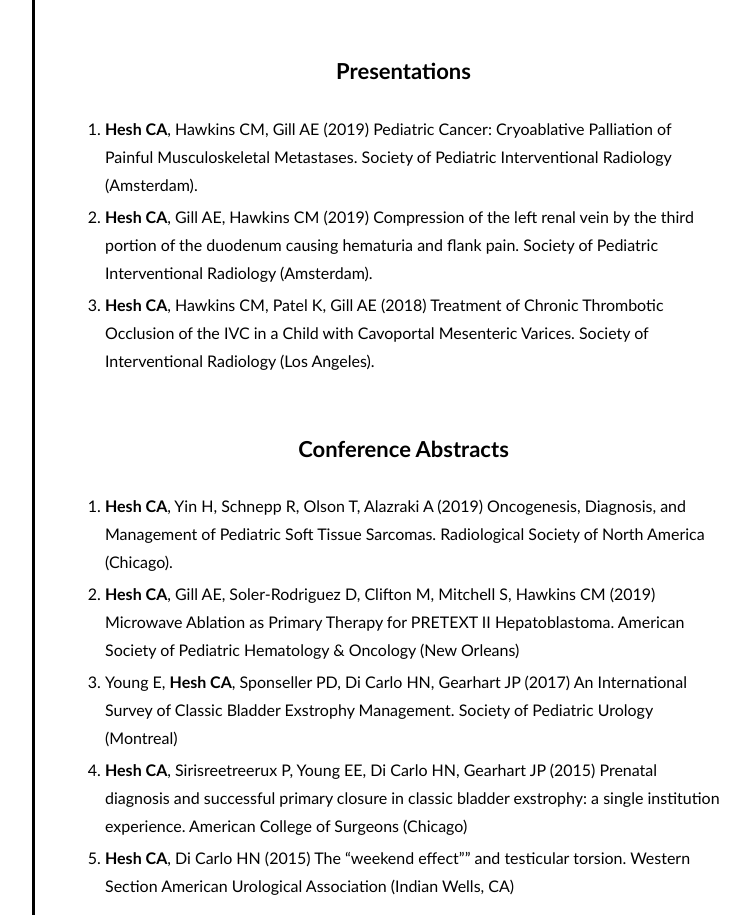
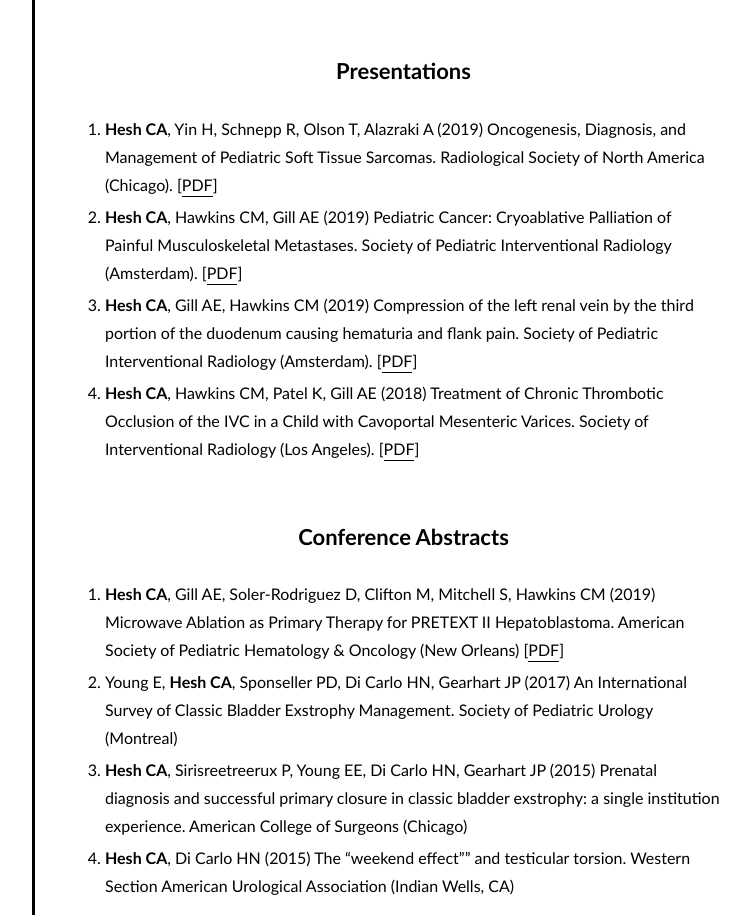
Before and after one commit to heshca/heshca.github.io, a plain HTML site: page cv/index.html in a window 1280 px wide. Shown: the part 1879-2794 px from the top of the page, without its empty margins (388-1138 px from the left). Drawn offline with nearby package versions, Linux system fonts and the light colour scheme; some packages are replaced by stand-ins of ours.

Commit message:
New PDFs

```diff
--- a/cv/index.html
+++ b/cv/index.html
@@ -111,14 +111,14 @@
 </ol>
 <h2 id="presentations">Presentations</h2>
 <ol>
-<li><strong>Hesh CA</strong>, Hawkins CM, Gill AE (2019) Pediatric Cancer: Cryoablative Palliation of Painful Musculoskeletal Metastases. Society of Pediatric Interventional Radiology (Amsterdam).</li>
-<li><strong>Hesh CA</strong>, Gill AE, Hawkins CM (2019) Compression of the left renal vein by the third portion of the duodenum causing hematuria and ﬂank pain. Society of Pediatric Interventional Radiology (Amsterdam).</li>
-<li><strong>Hesh CA</strong>, Hawkins CM, Patel K, Gill AE (2018) Treatment of Chronic Thrombotic Occlusion of the IVC in a Child with Cavoportal Mesenteric Varices. Society of Interventional Radiology (Los Angeles).</li>
+<li><strong>Hesh CA</strong>, Yin H, Schnepp R, Olson T, Alazraki A (2019) Oncogenesis, Diagnosis, and Management of Pediatric Soft Tissue Sarcomas. Radiological Society of North America (Chicago). [<a href="/presentations/2019_RSNA.pdf">PDF</a>]</li>
+<li><strong>Hesh CA</strong>, Hawkins CM, Gill AE (2019) Pediatric Cancer: Cryoablative Palliation of Painful Musculoskeletal Metastases. Society of Pediatric Interventional Radiology (Amsterdam). [<a href="/presentations/2019_SPIR_Scientific.pdf">PDF</a>]</li>
+<li><strong>Hesh CA</strong>, Gill AE, Hawkins CM (2019) Compression of the left renal vein by the third portion of the duodenum causing hematuria and ﬂank pain. Society of Pediatric Interventional Radiology (Amsterdam). [<a href="/presentations/2019_SPIR_Case.pdf">PDF</a>]</li>
+<li><strong>Hesh CA</strong>, Hawkins CM, Patel K, Gill AE (2018) Treatment of Chronic Thrombotic Occlusion of the IVC in a Child with Cavoportal Mesenteric Varices. Society of Interventional Radiology (Los Angeles). [<a href="/presentations/2018_SIR.pdf">PDF</a>]</li>
 </ol>
 <h2 id="conference-abstracts">Conference Abstracts</h2>
 <ol>
-<li><strong>Hesh CA</strong>, Yin H, Schnepp R, Olson T, Alazraki A (2019) Oncogenesis, Diagnosis, and Management of Pediatric Soft Tissue Sarcomas. Radiological Society of North America (Chicago).</li>
-<li><strong>Hesh CA</strong>, Gill AE, Soler-Rodriguez D, Clifton M, Mitchell S, Hawkins CM (2019) Microwave Ablation as Primary Therapy for PRETEXT II Hepatoblastoma. American Society of Pediatric Hematology &amp; Oncology (New Orleans)</li>
+<li><strong>Hesh CA</strong>, Gill AE, Soler-Rodriguez D, Clifton M, Mitchell S, Hawkins CM (2019) Microwave Ablation as Primary Therapy for PRETEXT II Hepatoblastoma. American Society of Pediatric Hematology &amp; Oncology (New Orleans) [<a href="/posters/2019_ASPHO.pdf">PDF</a>]</li>
 <li>Young E, <strong>Hesh CA</strong>, Sponseller PD, Di Carlo HN, Gearhart JP (2017) An International Survey of Classic Bladder Exstrophy Management. Society of Pediatric Urology (Montreal)</li>
 <li><strong>Hesh CA</strong>, Sirisreetreerux P, Young EE, Di Carlo HN, Gearhart JP (2015) Prenatal diagnosis and successful primary closure in classic bladder exstrophy: a single institution experience. American College of Surgeons (Chicago)</li>
 <li><strong>Hesh CA</strong>, Di Carlo HN (2015) The &ldquo;weekend effect&rdquo;&rdquo; and testicular torsion. Western Section American Urological Association (Indian Wells, CA)</li>
```
Also changed, not shown: 12 other files.
